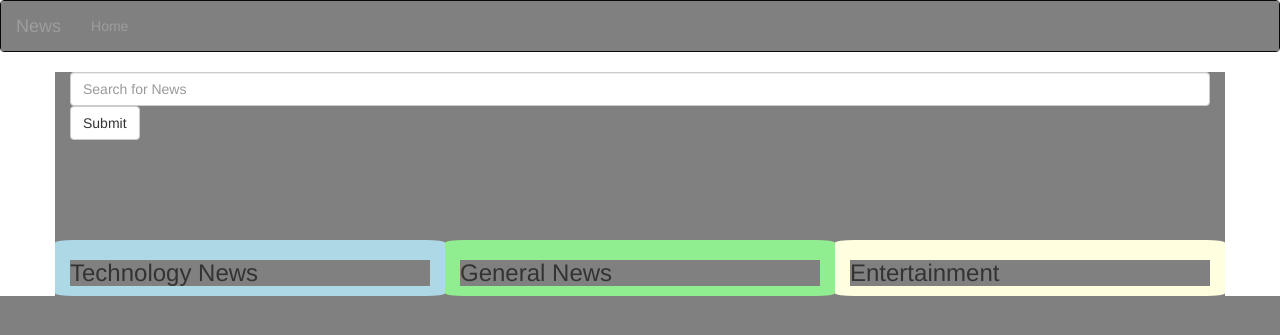
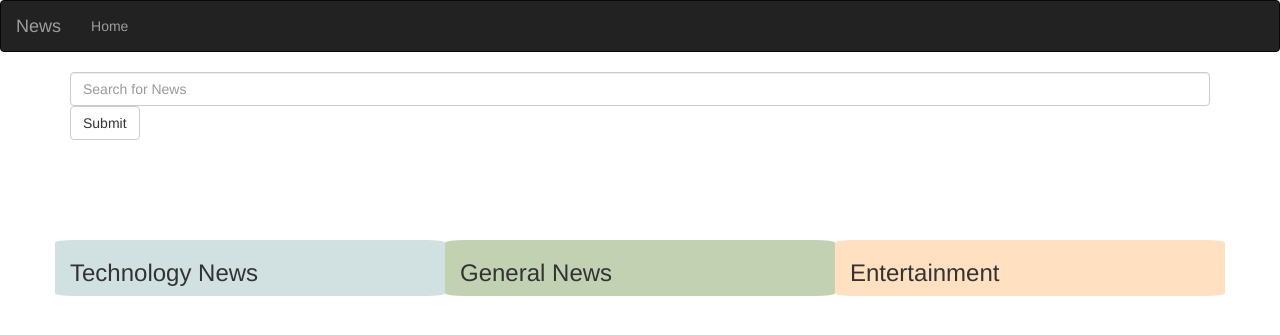
Before and after one commit to ingabire1/pitch, a Flask app: template app/templates/index.html in a window 1280 px wide. Shown: the top 335 px of the page. Run offline with Flask 2, Linux system fonts and the light colour scheme; the template is opened without the code that fills it, so the values that code supplies are empty; some libraries are stand-ins or nearby versions.

Commit message:
add colors

```diff
--- a/app/static/css/index.css
+++ b/app/static/css/index.css
@@ -1,6 +1,3 @@
-*{
-  background-color: gray;
-}
 img{
   background-repeat: no-repeat;
   background-size: cover;
@@ -11,15 +8,15 @@ img{
   margin-top: 100px;
 }
 #tec{
-  background-color: lightblue;
+  background-color: rgba(102, 153, 153, 0.3);
 }
 #gen{
-  background-color: lightgreen;
+  background-color: rgba(51, 102, 0, 0.3);
 }
 #ent{
-  background-color: lightyellow;
+  background-color: rgba(255, 153, 51, 0.3);
 }
 #arti_list{
-  background-color: gray;
-  border-radius: 10%;
+  background-color: rgba(128, 128, 128,0.3);
+  border-radius: 5%;
 }
--- a/app/templates/macros.html
+++ b/app/templates/macros.html
@@ -11,11 +11,11 @@
 {% macro displayArtiList(arti_results_list) %}
   {% for arti in arti_results_list %}
     <div class="row">
-      <div class="col-xs-6 col-sm-6 col-md-6 col-lg-6 posterPath" style="background: url({{arti.poster}}) no-repeat center center">
-        <img src="{{ arti.urlToImage }}" alt="{{ arti.title }} poster" class="img-responsive">
+      <div class="col-md-6">
+        <img src="{{ arti.urlToImage }}" alt="{{ arti.title }}" class="img-responsive">
       </div>
 
-      <div class="col-xs-6 col-sm-6 col-md-6 col-lg-6 news-details">
+      <div class="col-md-6">
         <h3><a href="{{arti.url}}">{{ arti.title}}</a></h3>
         <p class="ratings"> <b>{{ arti.description }}</b> - <i>{{ arti.publishedAt}}</i> - </p>
       </div>
```
